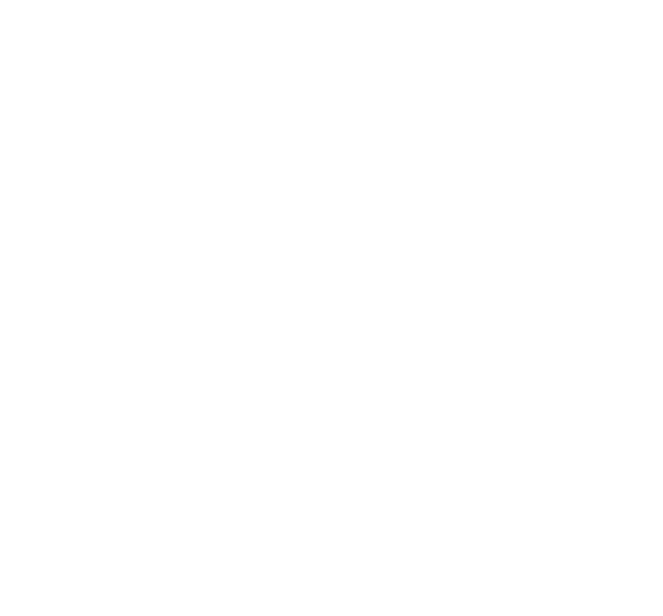
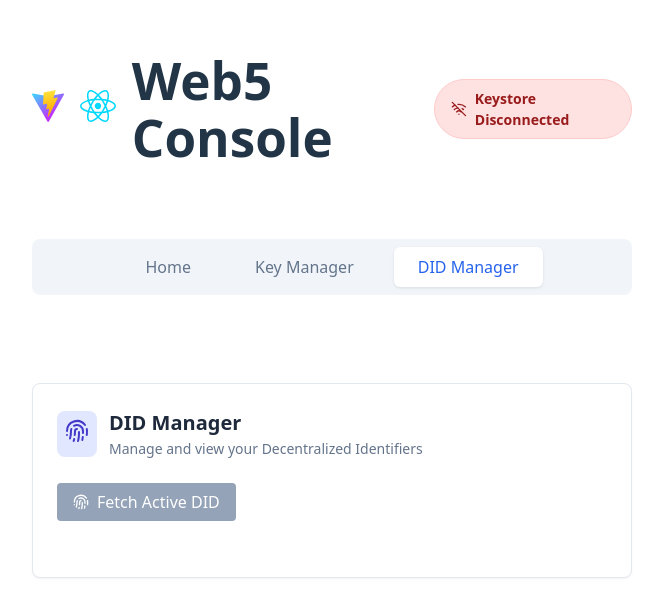
Before and after one commit to lhymmEU/web5-modules, a React (Vite) app in the folder apps/console/: page /dids in a window 1280 px wide. Before the commit this address had no page. Shown: the part 102-718 px from the top of the page, without its empty margins (308-971 px from the left). Built offline with nearby package versions, Linux system fonts and the light colour scheme.

Commit message:
add did manager page

```diff
--- a/apps/console/src/App.tsx
+++ b/apps/console/src/App.tsx
@@ -4,6 +4,7 @@
 import { Layout } from './Layout';
 import { HomePage } from './pages/HomePage';
 import { KeyManagerPage } from './pages/KeyManagerPage';
+import { DidManagerPage } from './pages/DidManagerPage';
 import { KeystoreProvider } from './contexts/KeystoreContext';
 
 function App() {
@@ -13,6 +14,7 @@
         <Route path="/" element={<Layout />}>
           <Route index element={<HomePage />} />
           <Route path="keys" element={<KeyManagerPage />} />
+          <Route path="dids" element={<DidManagerPage />} />
         </Route>
       </Routes>
     </KeystoreProvider>
--- a/apps/console/src/Layout.tsx
+++ b/apps/console/src/Layout.tsx
@@ -40,6 +40,12 @@
           className={`nav-link ${location.pathname === '/keys' ? 'active' : ''}`}
         >
           Key Manager
+        </Link>
+        <Link
+          to="/dids"
+          className={`nav-link ${location.pathname === '/dids' ? 'active' : ''}`}
+        >
+          DID Manager
         </Link>
       </nav>
 
--- /dev/null
+++ b/apps/console/src/components/DidManager.tsx
@@ -0,0 +1,117 @@
+
+import { useState } from 'react';
+import { useKeystore } from '../contexts/KeystoreContext';
+import { Fingerprint, Loader, Check, AlertCircle } from 'lucide-react';
+
+export function DidManager() {
+  const { client, connected } = useKeystore();
+  const [did, setDid] = useState<string | null>(null);
+  const [loading, setLoading] = useState(false);
+  const [error, setError] = useState<string | null>(null);
+
+  const loadDid = async () => {
+    if (!client || !connected) return;
+    setLoading(true);
+    setError(null);
+    try {
+      const result = await client.getDIDKey();
+      if (result) {
+        setDid(result);
+      } else {
+        setError('No DID found. Please ensure a key is active in Keystore.');
+      }
+    } catch (e: any) {
+      setError(e.message || 'Failed to load DID');
+    } finally {
+      setLoading(false);
+    }
+  };
+
+  return (
+    <div className="card">
+      <div style={{ display: 'flex', alignItems: 'center', gap: '0.75rem', marginBottom: '1.5rem' }}>
+        <div style={{
+          background: '#e0e7ff',
+          padding: '0.5rem',
+          borderRadius: '8px',
+          color: '#4338ca'
+        }}>
+          <Fingerprint size={24} />
+        </div>
+        <div>
+          <h2 style={{ margin: 0, fontSize: '1.25rem' }}>DID Manager</h2>
+          <div style={{ color: '#64748b', fontSize: '0.875rem' }}>Manage and view your Decentralized Identifiers</div>
+        </div>
+      </div>
+
+      <div style={{ marginBottom: '2rem' }}>
+        <button
+          className="btn btn-primary"
+          onClick={loadDid}
+          disabled={!connected || loading}
+          style={{ display: 'flex', alignItems: 'center', gap: '0.5rem' }}
+        >
+          {loading ? <Loader size={16} className="spin" /> : <Fingerprint size={16} />}
+          Fetch Active DID
+        </button>
+      </div>
+
+      {error && (
+        <div style={{
+          background: '#fef2f2',
+          color: '#991b1b',
+          padding: '1rem',
+          borderRadius: '6px',
+          border: '1px solid #fecaca',
+          display: 'flex',
+          alignItems: 'center',
+          gap: '0.5rem',
+          marginBottom: '1rem'
+        }}>
+          <AlertCircle size={18} />
+          {error}
+        </div>
+      )}
+
+      {did && (
+        <div style={{
+          background: '#f8fafc',
+          border: '1px solid #e2e8f0',
+          borderRadius: '8px',
+          padding: '1.5rem'
+        }}>
+          <div style={{ fontSize: '0.875rem', fontWeight: 600, color: '#64748b', marginBottom: '0.5rem' }}>
+            Active DID (did:key)
+          </div>
+          <div style={{
+            fontFamily: 'monospace',
+            background: '#ffffff',
+            padding: '1rem',
+            borderRadius: '6px',
+            border: '1px solid #cbd5e1',
+            wordBreak: 'break-all',
+            color: '#334155',
+            display: 'flex',
+            alignItems: 'start',
+            gap: '1rem'
+          }}>
+            <div style={{ flex: 1 }}>{did}</div>
+            <div style={{ color: '#16a34a', display: 'flex', alignItems: 'center', gap: '0.25rem', fontSize: '0.75rem', fontWeight: 600 }}>
+              <Check size={14} /> Active
+            </div>
+          </div>
+        </div>
+      )}
+
+      <style>{`
+        .spin {
+          animation: spin 1s linear infinite;
+        }
+        @keyframes spin {
+          from { transform: rotate(0deg); }
+          to { transform: rotate(360deg); }
+        }
+      `}</style>
+    </div>
+  );
+}
--- /dev/null
+++ b/apps/console/src/pages/DidManagerPage.tsx
@@ -0,0 +1,10 @@
+
+import { DidManager } from '../components/DidManager';
+
+export function DidManagerPage() {
+  return (
+    <div className="did-manager-page">
+      <DidManager />
+    </div>
+  );
+}
```
